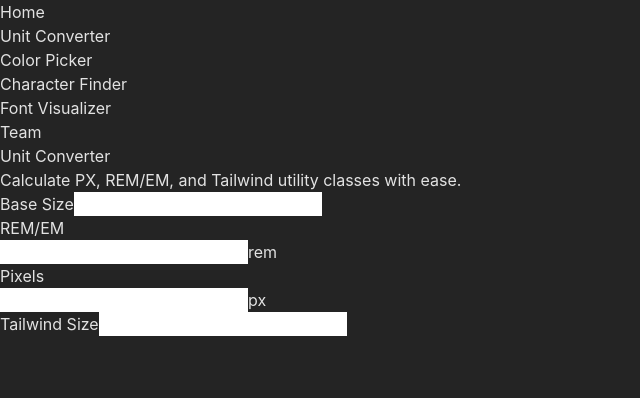
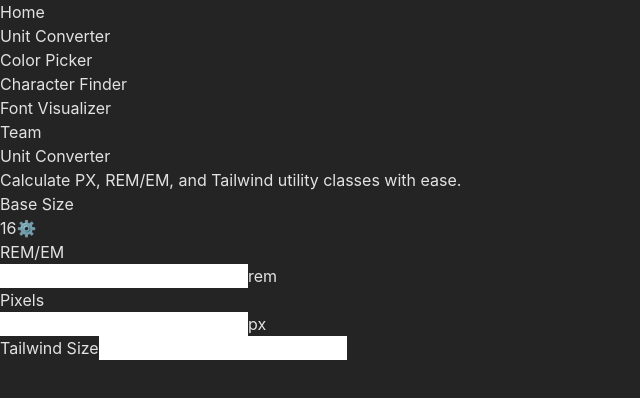
Before and after one commit to chingu-voyages/devex.tools, a React (Vite) app in the folder fetools-app/: page /unit-converter in a window 1280 px wide. Shown: the top 398 px of the page, without its empty margins (0-640 px from the left). Built offline with nearby package versions, Linux system fonts and the light colour scheme.

Commit message:
Make functionality changes and add comments: - Make base size input box only editable when clicking gear icon - Implement Tailwind Size conversion - Add comments to make code more readable

```diff
--- a/fetools-app/src/pages/UnitConverter.jsx
+++ b/fetools-app/src/pages/UnitConverter.jsx
@@ -2,36 +2,58 @@ import "../index.css";
 
 import React, { useState } from "react";
 
+// Function component UnitConverter for converting units between pixels, em/rem, and Tailwind utility classes
+
 function UnitConverter() {
+  // State hooks for managing component state
   const [basePixelSize, setBasePixelSize] = useState(16);
   const [pixels, setPixels] = useState(0);
   const [em, setEm] = useState(0);
   const [tailwindSize, setTailwindSize] = useState(0);
+  const [editMode, setEditMode] = useState(false);
 
+  // Handler for base pixel size changes
   const handleBasePixelSizeChange = (e) => {
     const newBaseSize = parseFloat(e.target.value);
     setBasePixelSize(newBaseSize);
-    setEm(pixels / newBaseSize);
+    const newEm = pixels / newBaseSize;
+    setEm(newEm);
+    setTailwindSize(newEm * 4);
   };
 
+  // Handler for pixel value changes
   const handlePixelChange = (e) => {
     const newPixels = parseFloat(e.target.value);
     setPixels(newPixels);
-    setEm(newPixels / basePixelSize);
+    const newEm = newPixels / basePixelSize;
+    setEm(newEm);
+    setTailwindSize(newEm * 4);
   };
 
+  // Handler for rem/em value changes
   const handleEmChange = (e) => {
     const newEm = parseFloat(e.target.value);
     setEm(newEm);
     const newPixels = newEm * basePixelSize;
     setPixels(newPixels);
+    setTailwindSize(newEm * 4);
   };
 
+  // Handler for Tailwind size changes
   const handleTailwindChange = (e) => {
     const newTailwindSize = parseFloat(e.target.value);
     setTailwindSize(newTailwindSize);
+    const newEm = newTailwindSize / 4;
+    setEm(newEm);
+    setPixels(newEm * basePixelSize);
   };
 
+  // Handler for the cog (settings) icon click. Toggles the edit mode state.
+  const handleCogClick = () => {
+    setEditMode(!editMode);
+  };
+
+  // JSX for rendering the UI components.
   return (
     <div>
       <p className="font-mono text-5xl ml-3">Unit Converter</p>
@@ -43,12 +65,20 @@ function UnitConverter() {
           <label className="block mb-2 text-sm font-bold text-white">
             Base Size
           </label>
+          {/*Tertiary operator used to differntiate when the Base Size input element should and should not be editable*/}
+          {editMode ? (
             <input
               type="number"
               className="border rounded w-28 py-2 px-3  text-gray-700 leading-tight"
               value={basePixelSize}
               onChange={handleBasePixelSizeChange}
             />
+          ) : (
+            <div className="flex items-center">
+              <span className="mr-2">{basePixelSize}</span>
+              <button onClick={handleCogClick}>⚙️</button>
+            </div>
+          )}
         </div>
         <div className="mb-3 relative">
           <label className="block mb-2 text-sm font-bold text-white">
```
Lines whose indentation alone changed are shown as unchanged.
